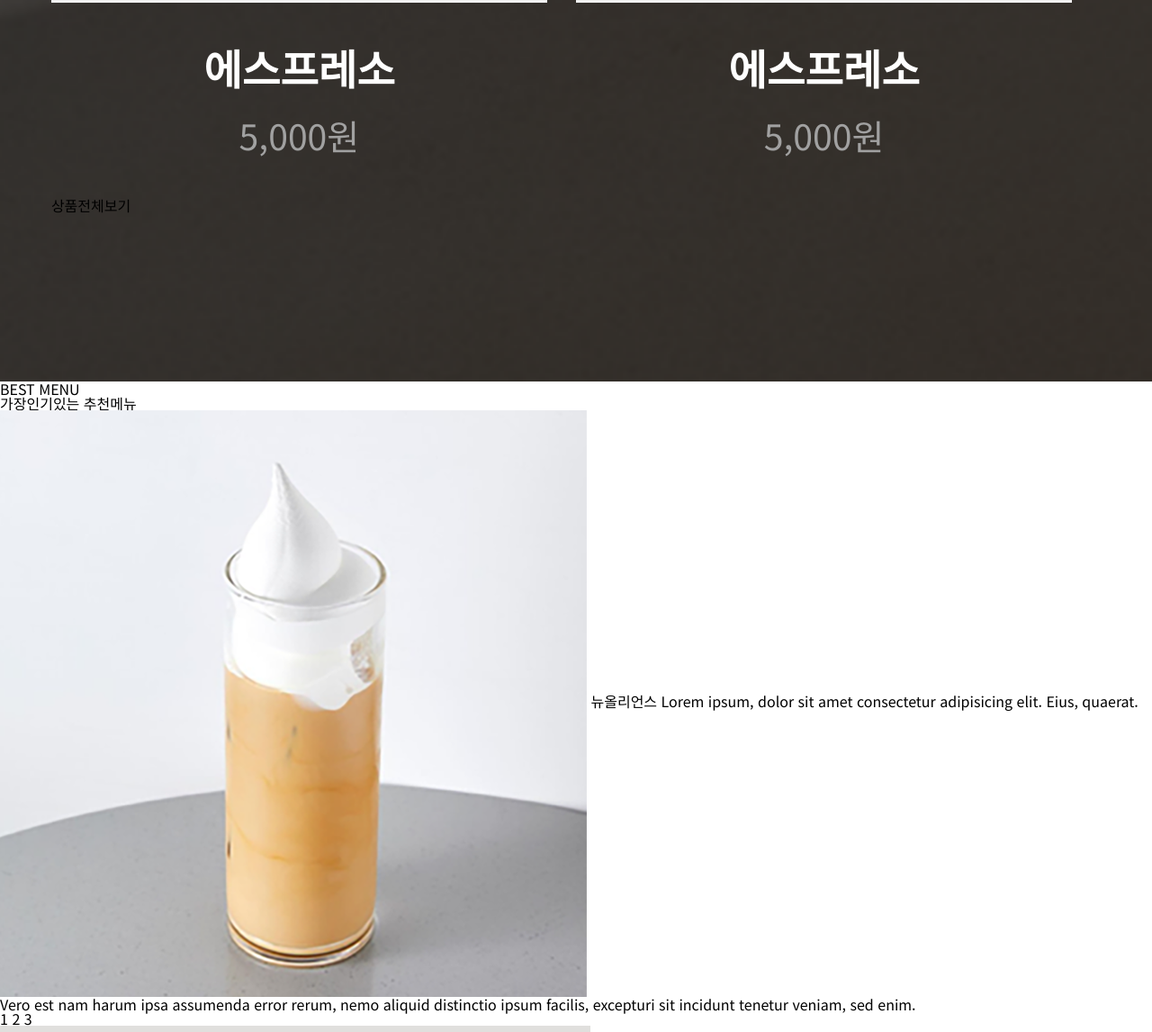
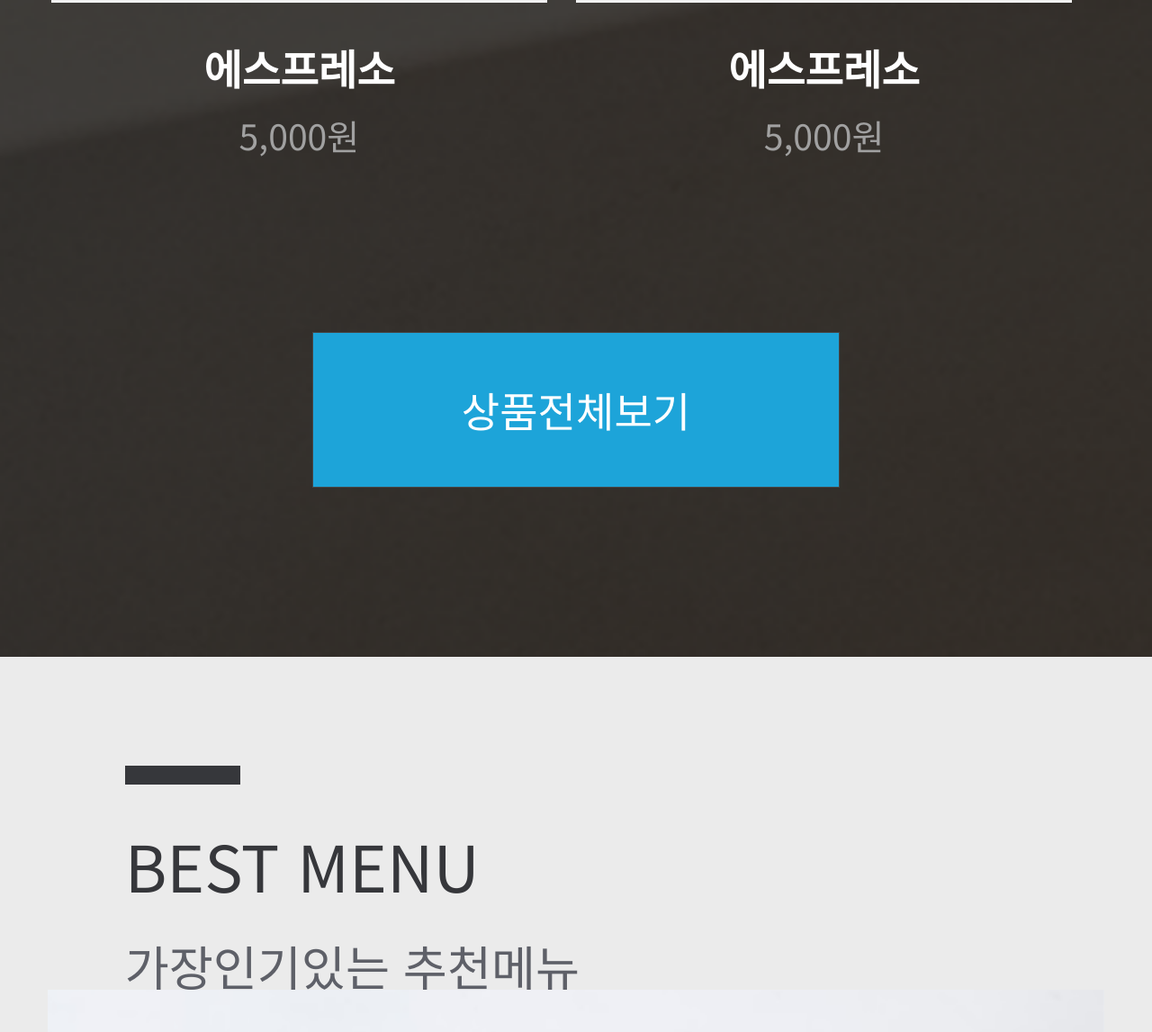
Before and after one commit to tpdid2645/bluebottle, a plain HTML site: page index.html in a window 1280 px wide. Shown: the part 5334-6481 px from the top of the page at 90% size. Drawn offline with Linux system fonts and the light colour scheme.

Commit message:
best-menu css modify

```diff
--- a/css/index.css
+++ b/css/index.css
@@ -161,6 +161,49 @@ header .menu-btn{
   margin-bottom: 2.5vw;
   font-size: 3.611vw;
 }
-.menu-area .menu-list > li .menu-thum-txt span{
+.menu-area .menu-list > li .menu-thum-txt .price{
   font-size: 3.056vw;
 }
+.menu-area .menu-allreview-btn{
+  margin: auto;
+  color: #fff;
+  border: 1px solid #464646;
+  background-color: #1da4d9;
+  width: 45.55vw;
+  height: 13.35vw;
+  font-size: 3.6vw;
+  text-align: center;
+  line-height: 13.35vw;
+  margin-top: 11.66vw;
+}
+/* best-menu */
+.best-menu-area{
+  background-color: #ebebeb;
+  padding: 9.444vw 4.167vw 7.778vw;
+}
+.best-menu-area img{
+  width: 100%;
+}
+.best-menu-area .best-title{
+  color: #36373b;
+  font-size: 5.556vw;
+  font-weight: 500;
+  margin-left: 6.666vw;
+  padding-top: 5.833vw;
+  position: relative;
+}
+.best-menu-area .best-title::before{
+  content: "";
+  position: absolute;
+  left: 0;
+  top: 0;
+  height: 1.666vw;
+  width: 10vw;
+  background-color: #36373b;
+}
+.best-menu-area .best-title-sub{
+  font-size: 4.166vw;
+  color: #5e6068;
+  margin-top: 3.888vw;
+  margin-left: 6.666vw;
+}
--- a/index.html
+++ b/index.html
@@ -5,7 +5,7 @@
     <meta name="viewport" content="width=device-width, initial-scale=1.0" />
     <title>Blue Bottle</title>
     <!-- favicon -->
-    <link rel="icon" href="./img/logo.png">
+    <link rel="icon" href="./img/icon/toplogo.png">
     <!-- css link -->
     <link rel="stylesheet" href="./css/reset.css" />
     <link rel="stylesheet" href="./css/index.css" />
```
